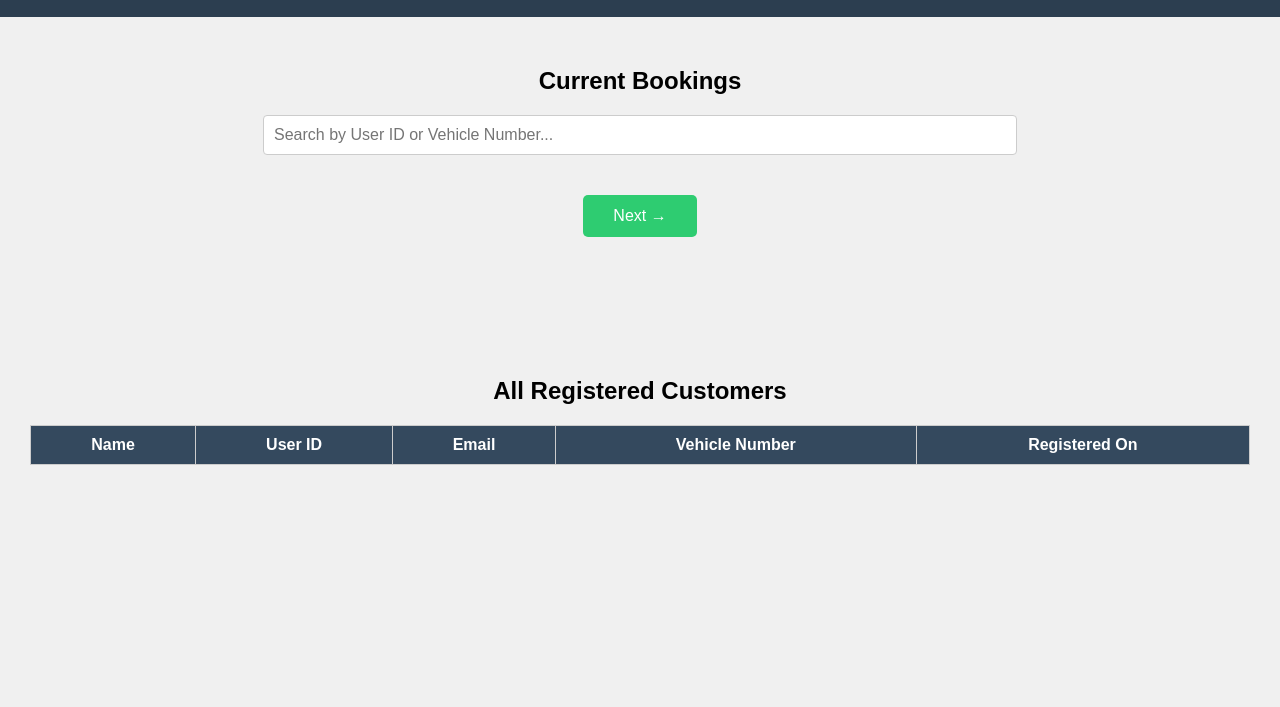
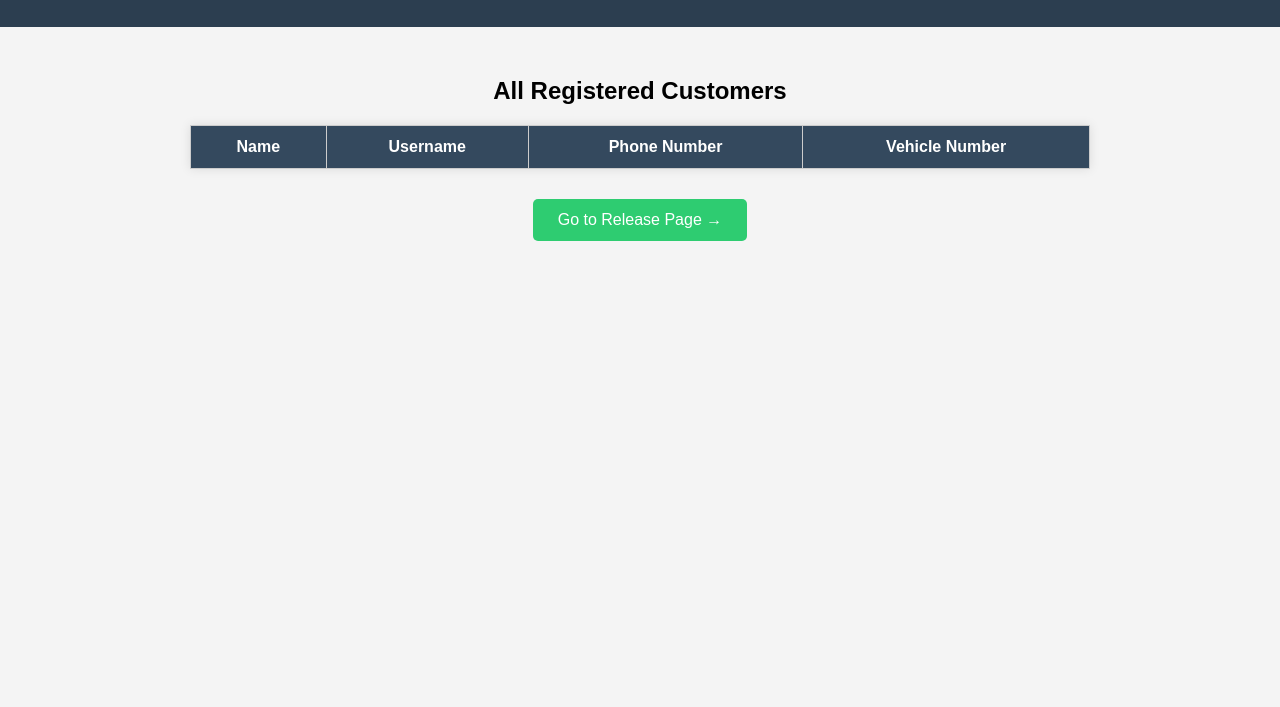
Before and after one commit to virshika25/qr-smart-parking-system, a plain HTML site: page admin_dashboard.html in a window 1280 px wide. Shown: the part 93-800 px from the top of the page. Drawn offline with Linux system fonts and the light colour scheme.

Commit message:
Update admin_dashboard.html

```diff
--- a/admin_dashboard.html
+++ b/admin_dashboard.html
@@ -1,40 +1,49 @@
 <!DOCTYPE html>
 <html lang="en">
 <head>
-  <meta charset="UTF-8">
-  <title>Admin Dashboard – Smart Parking</title>
+  <meta charset="UTF-8" />
+  <meta name="viewport" content="width=device-width, initial-scale=1" />
+  <title>Smart Parking – Admin Dashboard</title>
   <style>
     body {
       font-family: Arial, sans-serif;
-      background: #f0f0f0;
+      background: #f4f4f4;
       margin: 0;
     }
     header {
       background: #2c3e50;
-      color: #fff;
-      padding: 15px;
+      color: white;
+      padding: 20px;
       text-align: center;
     }
     .container {
       padding: 30px;
+      max-width: 900px;
+      margin: auto;
     }
     h2 {
       text-align: center;
       margin-bottom: 20px;
     }
-    input[type="text"] {
-      display: block;
-      margin: 0 auto 20px;
-      padding: 10px;
-      width: 60%;
-      font-size: 16px;
+    table {
+      width: 100%;
+      border-collapse: collapse;
+      background: #fff;
+      box-shadow: 0 0 10px rgba(0, 0, 0, 0.1);
+    }
+    th, td {
+      padding: 12px;
       border: 1px solid #ccc;
-      border-radius: 4px;
+      text-align: center;
+    }
+    th {
+      background: #34495e;
+      color: #fff;
     }
     .next-btn {
       display: block;
-      margin: 40px auto 0;
-      padding: 12px 30px;
+      margin: 30px auto 0;
+      padding: 12px 25px;
       font-size: 16px;
       background-color: #2ecc71;
       color: white;
@@ -45,23 +54,6 @@
     .next-btn:hover {
       background-color: #27ae60;
     }
-    table {
-      width: 100%;
-      border-collapse: collapse;
-      margin-top: 10px;
-    }
-    th, td {
-      padding: 10px;
-      border: 1px solid #ccc;
-      text-align: center;
-    }
-    th {
-      background: #34495e;
-      color: #fff;
-    }
-    .section {
-      margin-top: 60px;
-    }
   </style>
 </head>
 <body>
@@ -71,47 +63,38 @@
 </header>
 
 <div class="container">
-  <h2>Current Bookings</h2>
-
-  <!-- Search Bar -->
-  <input type="text" id="searchInput" placeholder="Search by User ID or Vehicle Number...">
-
-  <!-- Next Button -->
-  <button class="next-btn" onclick="goToReleasePage()">Next →</button>
-</div>
-
-<div class="container section">
   <h2>All Registered Customers</h2>
   <table id="customerTable">
     <thead>
       <tr>
         <th>Name</th>
-        <th>User ID</th>
-        <th>Email</th>
+        <th>Username</th>
+        <th>Phone Number</th>
         <th>Vehicle Number</th>
-        <th>Registered On</th>
       </tr>
     </thead>
     <tbody></tbody>
   </table>
+
+  <button class="next-btn" onclick="goToReleasePage()">Go to Release Page →</button>
 </div>
 
 <script>
+  // Load customer data from localStorage
   const allCustomers = JSON.parse(localStorage.getItem('allCustomers')) || [];
-const customerBody = document.querySelector('#customerTable tbody');
+  const tbody = document.querySelector('#customerTable tbody');
 
   function renderCustomers() {
-  customerBody.innerHTML = '';
+    tbody.innerHTML = '';
     allCustomers.forEach(user => {
       const row = document.createElement('tr');
       row.innerHTML = `
         <td>${user.name || 'N/A'}</td>
-      <td>${user.userId || 'N/A'}</td>
-      <td>${user.email || 'N/A'}</td>
+        <td>${user.username || 'N/A'}</td>
+        <td>${user.phone || 'N/A'}</td>
         <td>${user.vehicleNumber || 'N/A'}</td>
-      <td>${user.registeredOn || 'N/A'}</td>
       `;
-    customerBody.appendChild(row);
+      tbody.appendChild(row);
     });
   }
 
```
Lines whose indentation alone changed are shown as unchanged.
